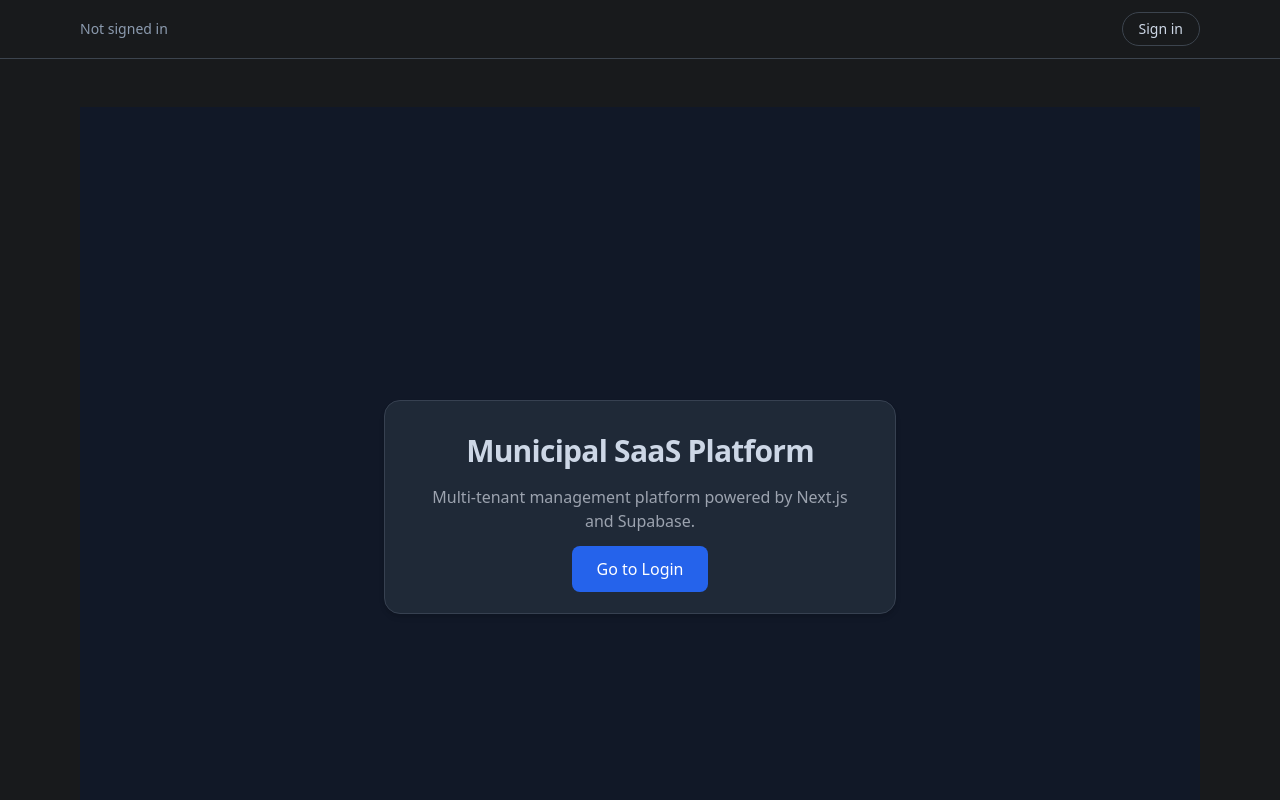
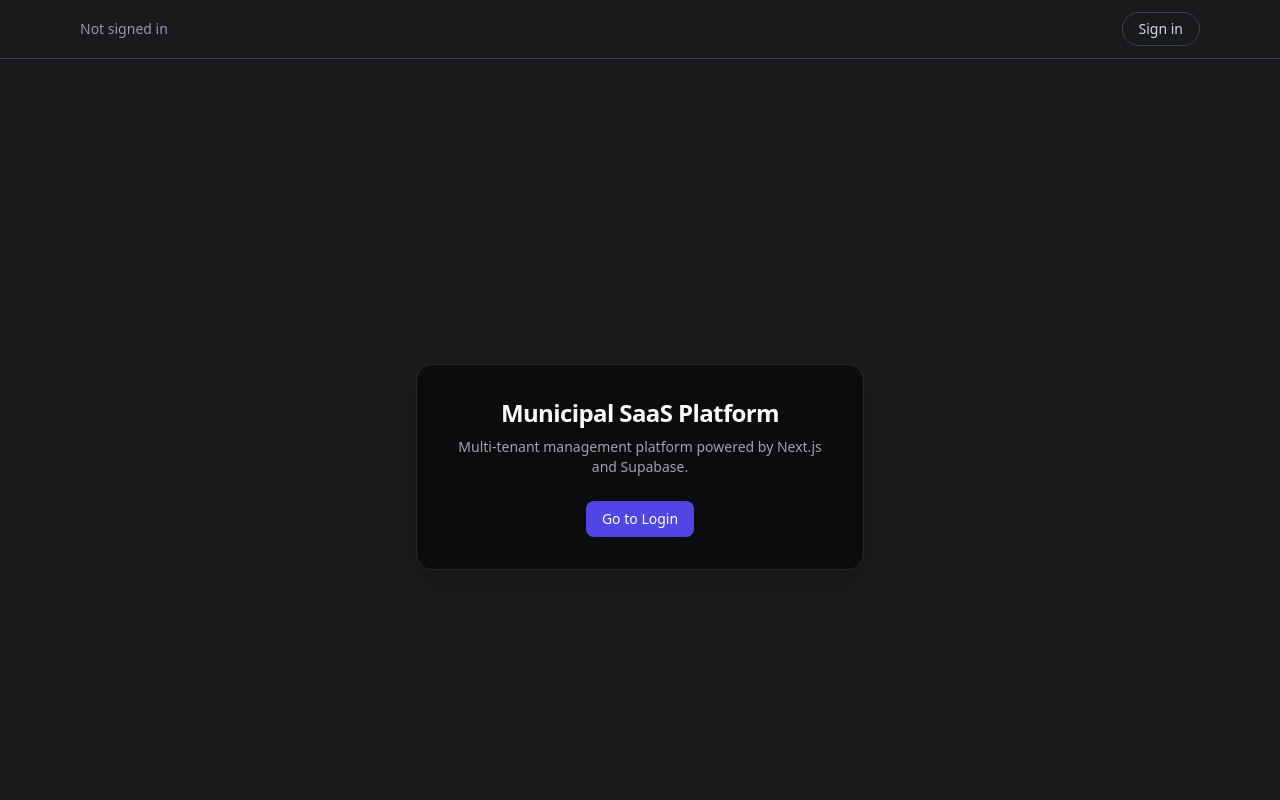
Before and after one commit to NickHuizenga/municipal-saas, a Next.js app: page / in a window 1280 px wide. Shown: the top 800 px of the page. Built offline with nearby package versions, Linux system fonts and the light colour scheme; no server answers.

Commit message:
Update page.tsx

```diff
--- a/src/app/page.tsx
+++ b/src/app/page.tsx
@@ -1,19 +1,84 @@
 // src/app/page.tsx
-export default function HomePage() {
+import Link from "next/link";
+import { cookies } from "next/headers";
+import { redirect } from "next/navigation";
+import { getSupabaseServer } from "@/lib/supabaseServer";
+
+export const revalidate = 0;
+
+export default async function HomePage() {
+  const supabase = getSupabaseServer();
+
+  const {
+    data: { session },
+  } = await supabase.auth.getSession();
+
+  // If not logged in, show the existing landing card
+  if (!session) {
     return (
-    <main className="flex flex-col items-center justify-center min-h-screen bg-gray-900 text-gray-100">
-      <div className="max-w-lg p-8 text-center border border-gray-700 rounded-2xl shadow-md bg-gray-800">
-        <h1 className="text-3xl font-bold mb-4">Municipal SaaS Platform</h1>
-        <p className="mb-6 text-gray-400">
+      <main className="flex min-h-[calc(100vh-80px)] items-center justify-center px-4">
+        <div className="max-w-md rounded-2xl border border-zinc-800 bg-zinc-950/80 p-8 text-center shadow-xl">
+          <h1 className="text-2xl font-semibold text-zinc-50">
+            Municipal SaaS Platform
+          </h1>
+          <p className="mt-2 text-sm text-zinc-400">
             Multi-tenant management platform powered by Next.js and Supabase.
           </p>
-        <a
+          <div className="mt-6">
+            <Link
               href="/login"
-          className="px-6 py-3 bg-blue-600 hover:bg-blue-500 rounded-lg text-white transition"
+              className="inline-flex items-center justify-center rounded-lg bg-indigo-600 px-4 py-2 text-sm font-medium text-white hover:bg-indigo-500"
             >
               Go to Login
-        </a>
+            </Link>
+          </div>
         </div>
       </main>
     );
   }
+
+  // Logged-in user: decide where "Home" should send them
+  const userId = session.user.id;
+
+  // Check if platform owner
+  const { data: profile } = await supabase
+    .from("profiles")
+    .select("is_platform_owner")
+    .eq("id", userId)
+    .maybeSingle();
+
+  const isPlatformOwner = profile?.is_platform_owner === true;
+
+  if (isPlatformOwner) {
+    // Platform owner home = global owner dashboard
+    redirect("/owner");
+  }
+
+  const cookieStore = cookies();
+  const tenantId = cookieStore.get("tenant_id")?.value ?? null;
+
+  if (tenantId) {
+    // See if the user is a member of this tenant and what their role is
+    const { data: membership } = await supabase
+      .from("tenant_memberships")
+      .select("role")
+      .eq("tenant_id", tenantId)
+      .eq("user_id", userId)
+      .maybeSingle();
+
+    if (membership) {
+      const role = membership.role as string;
+      if (["owner", "admin"].includes(role)) {
+        redirect("/tenant/admin");
+      } else {
+        redirect("/tenant/home");
+      }
+    }
+
+    // Stale tenant cookie (no membership) – fall through to tenant selection
+  }
+
+  // No tenant cookie, or not a member of the cookie tenant:
+  // send to tenant selector to pick a municipality
+  redirect("/tenant/select");
+}
```
Lines whose indentation alone changed are shown as unchanged.
